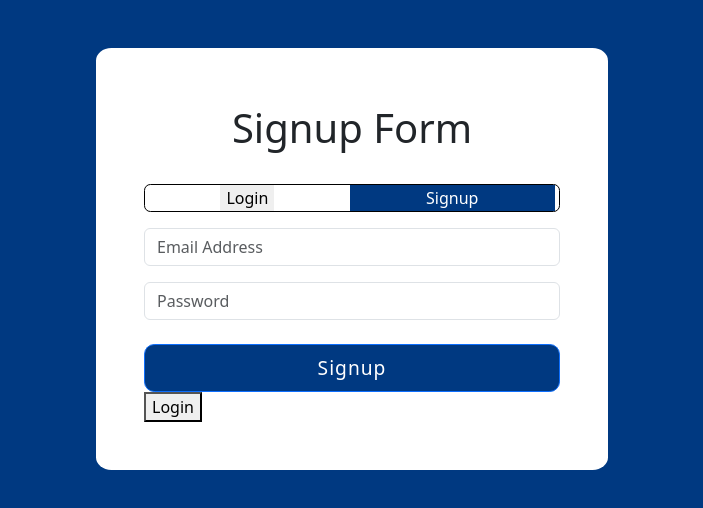
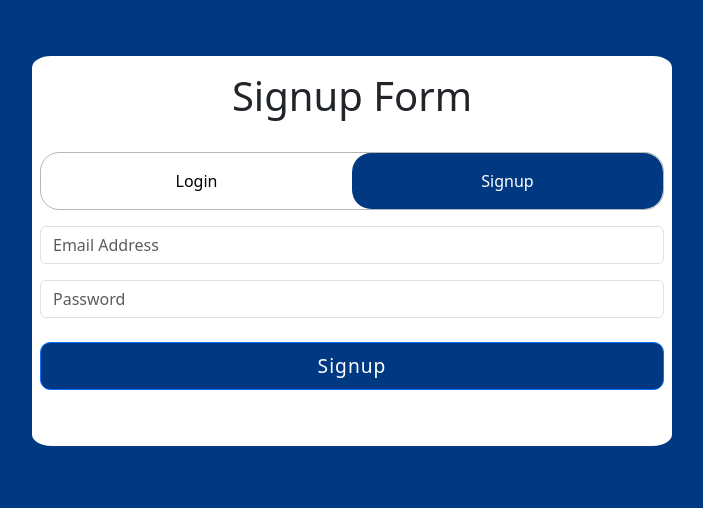
Before and after one commit to Huzaifa-Khan-Official/login-and-signup-page, a plain HTML site: page signup/signup.html in a window 1280 px wide. Shown: the whole page, without its empty margins (288-991 px from the left). Drawn offline with nearby package versions, Linux system fonts and the light colour scheme.

Commit message:
login-signup-updated

```diff
--- a/home.js
+++ b/home.js
@@ -5,7 +5,7 @@ if (currentUser === "") {
 }
 
 var greet = document.querySelector(".greet");
-greet.innerHTML = `Welcome ${currentUser.email}`;
+greet.innerHTML = `<h1>Welcome ${currentUser.email}</h1>`;
 
 function logout() {
     localStorage.removeItem("currentUser");
--- a/login/login.css
+++ b/login/login.css
@@ -25,3 +25,65 @@ body {
     font-size: larger;
     letter-spacing: 1px;
 }
+
+.btnDiv {
+    border: 1px solid rgba(0, 0, 0, 0.285);
+    border-radius: 1.5vw;
+}
+
+.loginBtnDiv,
+.signbtnDiv {
+    display: flex;
+    justify-content: center;
+    align-items: center;
+    height: 7vh;
+}
+
+.loginBtnDiv button,
+.signbtnDiv button {
+    border: none;
+    background-color: transparent;
+}
+
+.loginBtnDiv {
+    background-color: #003981;
+    border-radius: 1.5vw;
+}
+
+.loginBtnDiv button {
+    color: white;
+}
+
+.loginBtnDiv {
+    display: flex;
+    justify-content: center;
+    align-items: center;
+}
+
+.signbtnDiv:hover {
+    background-color: rgb(230, 230, 230);
+    border-radius: 1.5vw;
+}
+
+.row {
+    margin-left: 0vw;
+    margin-right: 0vw;
+}
+
+.loginBtn {
+    display: flex;
+    justify-content: center;
+    align-items: center;
+}
+
+@media (max-width: 576px) {
+    .container {
+        width: 90vw;
+    }
+}
+
+@media (min-width: 576px) and (max-width: 768px) {
+    .container {
+        width: 70vw;
+    }
+}
--- a/signup/signup.css
+++ b/signup/signup.css
@@ -5,7 +5,7 @@ body {
 
 .container {
     background-color: white;
-    width: 40vw;
+    width: 50vw;
     display: flex;
     flex-direction: column;
     justify-content: center;
@@ -21,33 +21,60 @@ body {
     letter-spacing: 1px;
 }
 
-.btnDiv button {
-    border: none;
+.row {
+    margin-left: 0vw;
+    margin-right: 0vw;
 }
 
 .btnDiv {
-    display: flex;
-    border: 1px solid black;
-    border-radius: 0.5vw;
+    border: 1px solid rgba(0, 0, 0, 0.285);
+    border-radius: 1.5vw;
 }
 
-.btnDiv a {
-    width: 20vw;
+
+.loginBtnDiv,
+.signbtnDiv {
+    display: flex;
+    justify-content: center;
+    align-items: center;
+    height: 7vh;
 }
 
-.btnDiv #signupBtnDiv button {
-    background-color: #003981 !important;
-    color: white;
+.loginBtnDiv button,
+.signbtnDiv button {
+    border: none;
+    background-color: transparent;
 }
 
 .signbtnDiv {
     background-color: #003981;
-    display: block;
-    text-align: center;
-    width: 16vw;
+    border-radius: 1.5vw;
 }
 
-.loginBtnDiv {
-    width: 16vw;
-    text-align: center;
+.signbtnDiv button {
+    color: white;
 }
+
+.signupBtn {
+    display: flex;
+    justify-content: center;
+    align-items: center;
+}
+
+.loginBtnDiv:hover {
+    background-color: rgb(230, 230, 230);
+    border-radius: 1.5vw;
+}
+
+
+@media (max-width: 576px) {
+    .container {
+        width: 90vw;
+    }
+}
+
+@media (min-width: 576px) and (max-width: 768px) {
+    .container {
+        width: 70vw;
+    }
+}
--- a/signup/signup.html
+++ b/signup/signup.html
@@ -9,22 +9,28 @@
     <title>Signup</title>
 </head>
 
-<body>
-    <div class="container mt-5 p-5">
+<body class="p-2">
+    <div class="container mt-5 p-2">
         <h1 class="text-center mt-2">Signup Form</h1>
+
         <div class="btnDiv mt-4">
-            <div class="loginBtnDiv">
-                <a href="../login/login.html"><button>Login</button></a>
-            </div>
-            <div class="signbtnDiv">
-                <a href="#" id="signupBtnDiv"><button>Signup</button></a>
+            <div class="row">
+                <div class="col-sm-6 col-12 loginBtnDiv" onclick="gotologin()">
+                    <a href="../login/login.html">
+                        <button>Login</button>
+                    </a>
+                </div>
+                <div class="col-sm-6 col-12 signbtnDiv">
+                    <a href="#" id="signupBtnDiv">
+                        <button>Signup</button>
+                    </a>
+                </div>
             </div>
         </div>
         <input type="email" id="signupEmail" placeholder="Email Address" class="form-control mt-3">
         <input type="password" id="signupPassword" placeholder="Password" class="form-control mt-3">
 
-        <button onclick="signup()" class="mt-4 btn btn-primary">Signup</button>
-        <a href="../login/login.html"><button>Login</button></a>
+        <button onclick="signup()" class="mt-4 btn btn-primary mb-5 signupBtn">Signup</button>
 
     </div>
 
--- a/signup/signup.js
+++ b/signup/signup.js
@@ -2,6 +2,10 @@ var currentUser = JSON.parse(localStorage.getItem("currentUser")) || "";
 var signupEmail = document.querySelector("#signupEmail");
 var signupPassword = document.querySelector("#signupPassword");
 var users = JSON.parse(localStorage.getItem("users")) || [];
+
+if(currentUser){
+    location.href = "../index.html";
+}
 
 function signup() {
     var singleData = {
@@ -14,3 +18,7 @@ function signup() {
     signupPassword.value = "";
     location.href = "../login/login.html";
 }
+
+function gotologin() {
+    location.href = "../login/login.html";
+}
--- /dev/null
+++ b/style.css
@@ -0,0 +1,26 @@
+body {
+    background-color: #003981;
+    padding: 5vw;
+}
+
+.container {
+    background-color: white;
+}
+
+.loginBtn {
+    display: flex;
+    justify-content: center;
+    align-items: center;
+    word-wrap: break-word;
+}
+
+.btn {
+    background-color: #003981;
+    border-radius: 0.8vw !important;
+    height: 6vh;
+    font-size: larger;
+    letter-spacing: 1px;
+}
+.greet h1 {
+    word-wrap: break-word;
+}
```
Also changed, not shown: index.html (+8 -3 lines), login/login.html (+20 -7 lines), login/login.js (+12 -5 lines).
